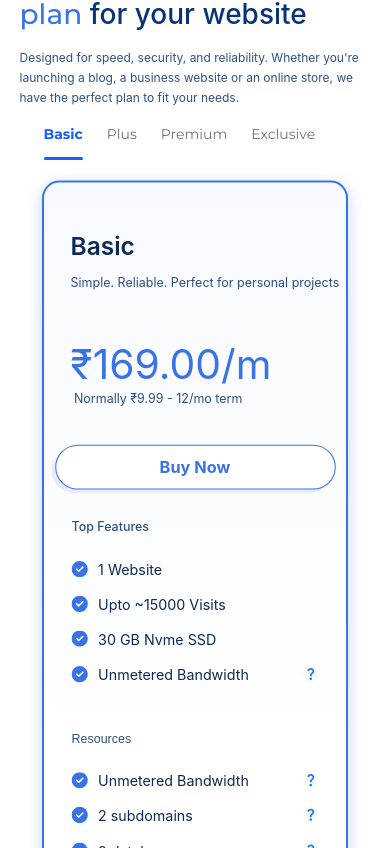
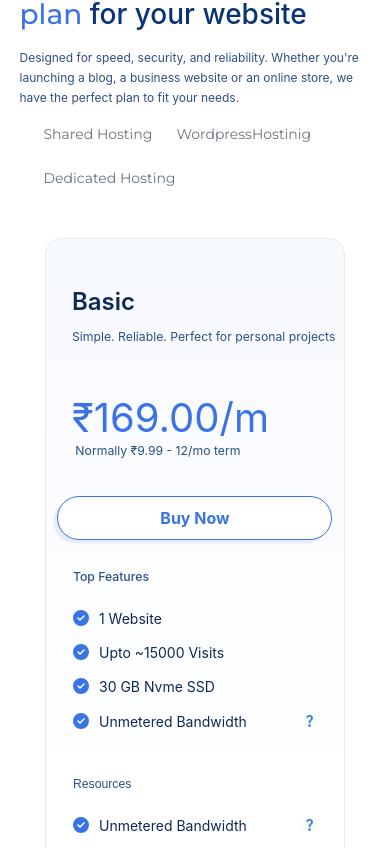
Before and after one commit to ANONMOUSYASH/serverpie_ui, a React (Vite) app: page /envato-hosting in a window 390 px wide. Shown: the part 1116-1964 px from the top of the page. Built offline with nearby package versions, Linux system fonts and the light colour scheme; a web font is replaced by a local one.

Commit message:
ui updates

```diff
--- a/src/App.css
+++ b/src/App.css
@@ -24,6 +24,7 @@
     display: flex;
     flex-direction: column;
     gap: 50px;
+    /* width: 100%; */
   }
 
   html {
--- a/src/Components/Hosting.jsx
+++ b/src/Components/Hosting.jsx
@@ -5,15 +5,12 @@
 import "../Styles/Hosting.css";
 
 const Hosting = () => {
-  const [activeTab, setActiveTab] = useState("Basic");
+  const [activeTab, setActiveTab] = useState("Plus");
   const [hoveredTab, setHoveredTab] = useState(null);
   const [showMore, setShowMore] = useState({});
 
 
-
-
-
-  const tabs = ["Basic", "Plus", "Premium", "Exclusive"];
+  const tabs = ["Shared Hosting", "WordpressHostinig", "Dedicated Hosting"];
 
   const sectionData = [
     {
@@ -362,12 +359,13 @@
       </div>
 
       <div className="hostingprovider">
-        <div className="grid grid-cols-1 sm:grid-cols-2 lg:grid-cols-4 gap-4">
+        <div className="grid grid-cols-1 sm:grid-cols-2 lg:grid-cols-4 gap-4 auto-rows-auto">
           {planData.map((plan, cardIndex) => {
             const isActive = plan.name === activeTab;
             const isHovered = plan.name === hoveredTab;
 
             return (
+              <div>
               <div
                 key={plan.name}
                 className={`hostingsub relative transition-all duration-300 ${
@@ -455,6 +453,7 @@
                   )}
                 </div>
               </div>
+              </div>
             );
           })}
         </div>
--- a/src/Styles/DomainPricing.css
+++ b/src/Styles/DomainPricing.css
@@ -9,7 +9,7 @@
 }
 
 .hero {
-  width: auto;
+  width: 100%;
   height: 100vh;
   padding-top: 120px;
   display: flex;
--- a/src/Styles/Hosting.css
+++ b/src/Styles/Hosting.css
@@ -1,6 +1,6 @@
 /* Fram Main */
 .framemain {
-    width: 1357px;
+    width: 100%;
     height: auto;
     /* Adjust height dynamically */
     margin: 50px auto;
@@ -126,7 +126,7 @@
 }
 
 .hostingsub:hover {
-  animation: stableBlink 0.5s forwards ease-in-out; /* Runs once and stays */
+  animation: stableBlink 0.5s forwards ease-in-out;
 }
 
 
@@ -138,7 +138,7 @@
 .active-hosting-box {
   border: 2px solid #3973E6;
   box-shadow: 0px 4px 15px rgba(57, 115, 230, 0.3);
-  transform: scale(1.02);
+  /* transform: scale(1.02); */
 }
 
 .hostingh4 {
--- a/src/Styles/StepsComp.css
+++ b/src/Styles/StepsComp.css
@@ -1,5 +1,5 @@
 .containermain {
-  width: 1422px;
+  width: 100%;
   height: 570px;
   margin: auto;
   background-color: #3973E6;
```
